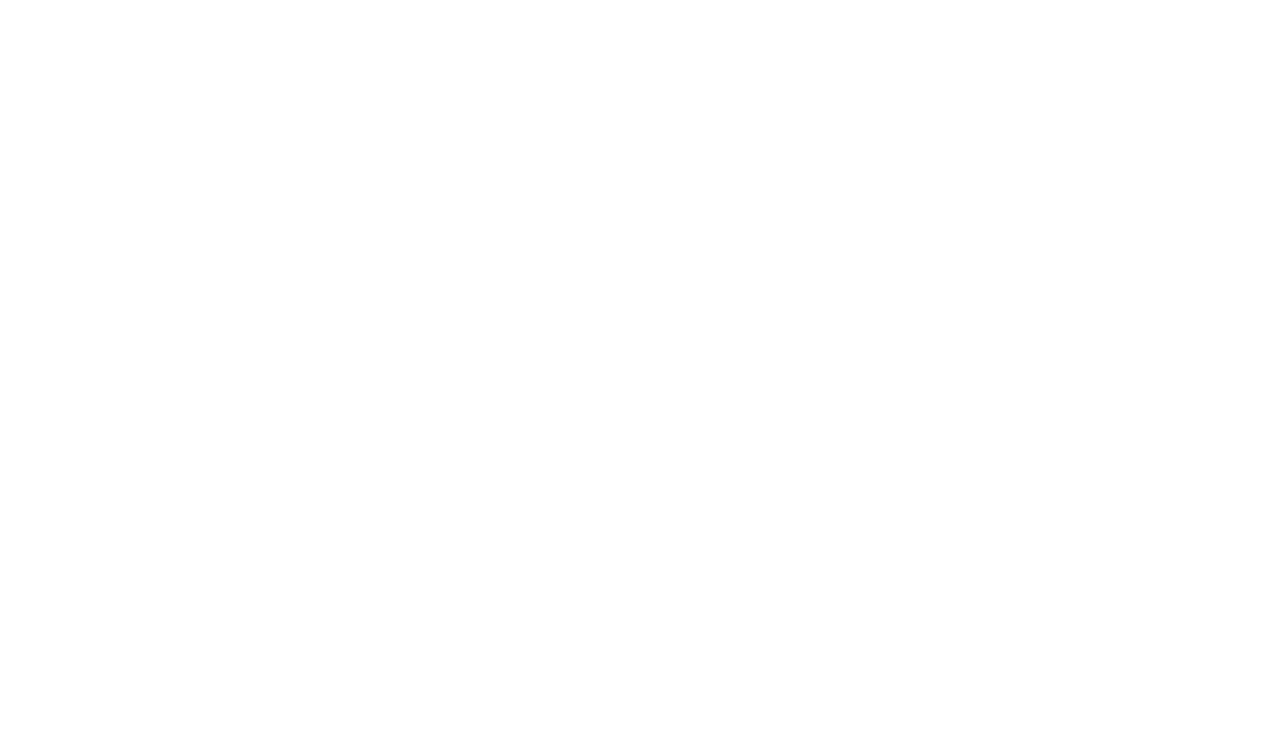
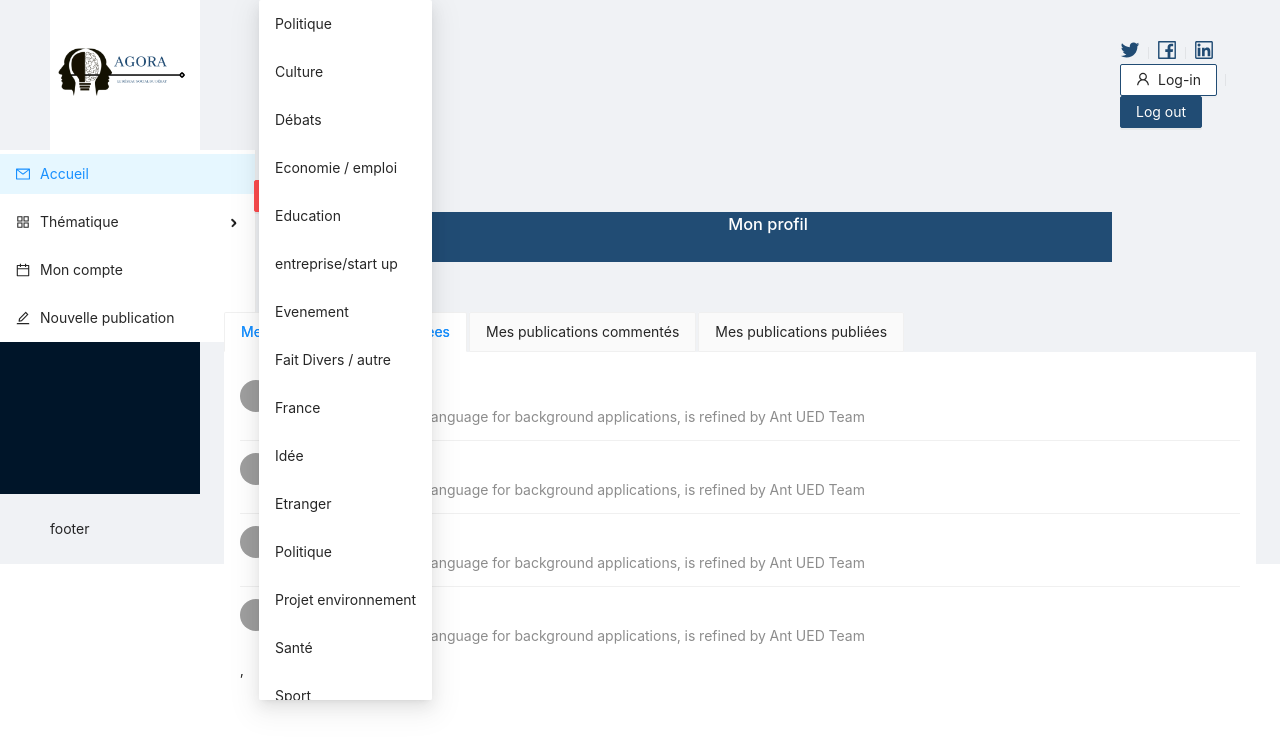
Before and after one commit to remybajo/projetagora, a React (Create React App) app in the folder reactapp/: page /pageprofil in a window 1280 px wide. Shown: the top 750 px of the page. Built offline with nearby package versions, Linux system fonts and the light colour scheme; grey boxes are pictures that could not be loaded.

Commit message:
envoie du travail de jeudi. Debut page profil et tentative amelioration signin

```diff
--- a/reactapp/package.json
+++ b/reactapp/package.json
@@ -12,9 +12,11 @@
     "react": "^17.0.2",
     "react-dom": "^17.0.2",
     "react-redux": "^7.2.6",
+    "react-request": "^3.2.0",
     "react-router-dom": "^5.3.0",
     "react-scripts": "4.0.3",
     "redux": "^4.1.1",
+    "reqwest": "^2.0.5",
     "web-vitals": "^1.1.2"
   },
   "scripts": {
--- a/reactapp/src/Accueil.js
+++ b/reactapp/src/Accueil.js
@@ -97,9 +97,7 @@
     return <Redirect to="/inscription" />;
   }
 
-  if (inscription) {
-    return <Redirect to="/inscription" />;
-  }
+
 
   return (
     /* header */
--- a/reactapp/src/App.css
+++ b/reactapp/src/App.css
@@ -156,3 +156,51 @@
     margin-left: 15px;
     margin-right: 15px;
 }
+
+.card-container p {
+  margin: 0;
+}
+.card-container > .ant-tabs-card .ant-tabs-content {
+  height: 120px;
+  margin-top: -16px;
+}
+.card-container > .ant-tabs-card .ant-tabs-content > .ant-tabs-tabpane {
+  padding: 16px;
+  background: #fff;
+}
+.card-container > .ant-tabs-card > .ant-tabs-nav::before {
+  display: none;
+}
+.card-container > .ant-tabs-card .ant-tabs-tab,
+[data-theme='compact'] .card-container > .ant-tabs-card .ant-tabs-tab {
+  background: transparent;
+  border-color: transparent;
+}
+.card-container > .ant-tabs-card .ant-tabs-tab-active,
+[data-theme='compact'] .card-container > .ant-tabs-card .ant-tabs-tab-active {
+  background: #fff;
+  border-color: #fff;
+}
+#components-tabs-demo-card-top .code-box-demo {
+  padding: 24px;
+  overflow: hidden;
+  background: #f5f5f5;
+}
+[data-theme='compact'] .card-container > .ant-tabs-card .ant-tabs-content {
+  height: 120px;
+  margin-top: -8px;
+}
+[data-theme='dark'] .card-container > .ant-tabs-card .ant-tabs-tab {
+  background: transparent;
+  border-color: transparent;
+}
+[data-theme='dark'] #components-tabs-demo-card-top .code-box-demo {
+  background: #000;
+}
+[data-theme='dark'] .card-container > .ant-tabs-card .ant-tabs-content > .ant-tabs-tabpane {
+  background: #141414;
+}
+[data-theme='dark'] .card-container > .ant-tabs-card .ant-tabs-tab-active {
+  background: #141414;
+  border-color: #141414;
+}
--- a/reactapp/src/App.js
+++ b/reactapp/src/App.js
@@ -7,6 +7,7 @@
 import { createStore, combineReducers } from "redux";
 import token from "./reducers/token";
 import publiToken from "./reducers/publiToken";
+import PageProfil from "./pageprofil";
 import Accueil from "./Accueil";
 import Inscription from "./inscription";
 import Profilcomp from "./profilcomp";
@@ -19,7 +20,7 @@
 import SideBarDroite from "./SideBarDroite";
 //import Cookies from 'js-cookie';
 
-const store = createStore(combineReducers({ token, publiToken }));
+const store = createStore(combineReducers({ token, publiToken}));
 
 function App(props) {
   return (
@@ -28,7 +29,7 @@
         <Switch>
           <Route component={Accueil} path="/" exact />
           <Route component={Test} path="/test" exact />
-          <Route component={Inscription} path="/inscription" exact />
+          <Route component={PageProfil} path="/pageprofil" exact />
           <Route component={Profilcomp} path="/profilcomp" exact />
           <Route component={Publication} path="/publication" exact />
           <Route component={Thematique} path="/Thematique" exact />
--- a/reactapp/src/EnTete.js
+++ b/reactapp/src/EnTete.js
@@ -1,5 +1,6 @@
-import React, { useState } from "react";
+import React, { useState, useEffect } from "react";
 import { Link, Redirect } from "react-router-dom";
+import { connect } from 'react-redux'
 import {
   Button,
   Layout,
@@ -38,8 +39,14 @@
 const { Meta } = Card;
 const { TabPane } = Tabs;
 
+
+
 function EnTete(props) {
+
+
   const [isModalVisible, setIsModalVisible] = useState(false);
+
+
   var showModal = () => {
     setIsModalVisible(true);
   };
@@ -53,18 +60,26 @@
   };
 
 
+  var handleClick = async () => {
 
-  var handleClick = async () => {
     if (props.token == null) {
       showModal();
+
     } else {
-      return <Redirect to="/" />;
+      < Redirect to="/" />
+
     }
   };
+
+
+
+
+
+
   return (
 
     <Row>
-      <Modal title="Inscription/Connexion" style={{ displayflex: 1, width: 150 }}
+      <Modal title="connexion/inscription" style={{ displayflex: 1, width: 150 }}
 
 visible={isModalVisible}
 onOk={handleOk}
@@ -104,9 +119,9 @@
           <Button onClick={() => handleClick()}
             icon={<UserOutlined />}
             size={100}
-            style={{ Color: "#214C74", borderColor: "#214C74" }}
+            style={{ Color: "white", borderColor: "#214C74" }}
           >
-            Log in
+            Log-in
           </Button>
           <Divider type="vertical" />
           <Button
@@ -122,4 +137,6 @@
   );
 }
 
-export default EnTete;
+
+
+export default EnTete
--- a/reactapp/src/SideBarDroite.js
+++ b/reactapp/src/SideBarDroite.js
@@ -1,5 +1,7 @@
 import React, { useState } from "react";
 import { Link, Redirect } from "react-router-dom";
+import Inscription from "./inscription";
+import { connect } from 'react-redux'
 import {
   Button,
   Layout,
@@ -11,6 +13,7 @@
   Row,
   Col,
   Tabs,
+  Modal
 } from "antd";
 import "antd/dist/antd.css";
 import {
@@ -36,9 +39,38 @@
 const { Meta } = Card;
 const { TabPane } = Tabs;
 
+
 function SideBarDroite(props) {
+  const [isModalVisible, setIsModalVisible] = useState(false);
+
+  var showModal = () => {
+    setIsModalVisible(true);
+  };
+
+  const handleOk = (e) => {
+    setIsModalVisible(false);
+  };
+
+  const handleCancel = (e) => {
+    setIsModalVisible(false);
+  };
+
+  var handleClick = async () => {
+    if (props.token == null) {
+      showModal();
+    } else {
+      <Link to="/nouvelPublication"></Link>
+    }}
+
+
   return (
     <Sider className="site-layout-background">
+      <Modal title="connexion/inscription" style={{ displayflex: 1, width: 150 }}
+
+visible={isModalVisible}
+onOk={handleOk}
+onCancel={handleCancel}>
+<Inscription /> </Modal>
       {" "}
       <Menu
         style={{ width: 256 }}
@@ -72,8 +104,8 @@
           <Menu.Item key="4">Tourisme / voyage </Menu.Item>
           <Menu.Item key="4">Transport</Menu.Item>
         </SubMenu>
-        <Menu.Item key="2" icon={<CalendarOutlined />}>
-          <Link to="/nouvelPublication">Mon compte</Link>
+        <Menu.Item  onClick={() => handleClick()} key="2" icon={<CalendarOutlined  />}  >
+        <Link to="/completerProfil">Mon compte</Link>
         </Menu.Item>
 
         <Menu.Item key="link" icon={<EditOutlined />}>
@@ -86,4 +118,12 @@
   );
 }
 
-export default SideBarDroite;
+function mapStateToProps(state){
+  return {token:state.token}
+}
+
+export default connect(
+  mapStateToProps,
+  null,
+
+)(SideBarDroite) ;
--- /dev/null
+++ b/reactapp/src/pageprofil.js
@@ -0,0 +1,130 @@
+
+
+import {
+    Button,
+    Layout,
+    Menu,
+    Breadcrumb,
+    Image,
+    Card,
+    Avatar,
+    Divider,
+    Row,
+    Col,
+    Tabs,
+    List,
+    Space,
+    Tag,
+    BackTop,
+    Badge,
+    Modal,
+    Carousel,
+  } from "antd";
+
+  import EnTete from "./EnTete";
+import SideBarDroite from "./SideBarDroite";
+const { Header, Content, Footer, Sider } = Layout;
+const { SubMenu } = Menu;
+const { TabPane } = Tabs;
+
+const data = [
+  {
+    title: 'Ant Design Title 1',
+  },
+  {
+    title: 'Ant Design Title 2',
+  },
+  {
+    title: 'Ant Design Title 3',
+  },
+  {
+    title: 'Ant Design Title 4',
+  },
+];
+
+
+
+function PageProfil(props) {
+    return (
+        <Layout className="site-layout-background">
+        <EnTete />
+
+        <Row></Row>
+
+        <Layout className="site-layout-background">
+          <SideBarDroite />
+          <Content
+          style={{ padding: "0 24px", minHeight: 280, marginTop: "30px" }}>
+            <Col span="16">
+            <Button type="danger" style={{marginLeft:"30px"}}> Compléter Mon profil</Button>
+            <h1
+              style={{
+                backgroundColor: "#214C74",
+                color: "white",
+                width: "100%",
+                textAlign: "center",
+                height: 50,
+                justifyContent: "center",
+                marginBottom: 50,
+                marginLeft: 200,
+              }}
+            >
+              Mon profil
+            </h1>
+          </Col> <div className="card-container">
+    <Tabs type="card">
+      <TabPane tab="Mes publications sauvegardées" key="1">
+      <List
+    itemLayout="horizontal"
+    dataSource={data}
+    renderItem={item => (
+      <List.Item>
+        <List.Item.Meta
+          avatar={<Avatar src="https://joeschmoe.io/api/v1/random" />}
+          title={<a href="https://ant.design">{item.title}</a>}
+          description="Ant Design, a design language for background applications, is refined by Ant UED Team"
+        />
+      </List.Item>
+    )}
+  />,
+      </TabPane>
+      <TabPane tab="Mes publications commentés" key="2">
+      <List
+    itemLayout="horizontal"
+    dataSource={data}
+    renderItem={item => (
+      <List.Item>
+        <List.Item.Meta
+          avatar={<Avatar src="https://joeschmoe.io/api/v1/random" />}
+          title={<a href="https://ant.design">{item.title}</a>}
+          description="Ant Design, a design language for background applications, is refined by Ant UED Team"
+        />
+      </List.Item>
+    )}
+  />,
+      </TabPane>
+      <TabPane tab="Mes publications publiées" key="3">
+      <List
+    itemLayout="horizontal"
+    dataSource={data}
+    renderItem={item => (
+      <List.Item>
+        <List.Item.Meta
+          avatar={<Avatar src="https://joeschmoe.io/api/v1/random" />}
+          title="Quel avenir pour l'éducation"
+          description="Ant Design, a design language for background applications, is refined by Ant UED Team"
+        />
+      </List.Item>
+    )}
+  />,
+      </TabPane>
+    </Tabs>
+  </div>,
+
+  </Content>
+          </Layout>
+             <Footer> footer </Footer>
+            </Layout>
+
+    )}
+  export default PageProfil;
```
Also changed, not shown: reactapp/src/inscription.js (+32 -46 lines), 2 other files (tests, documents, lock files or other folders).
